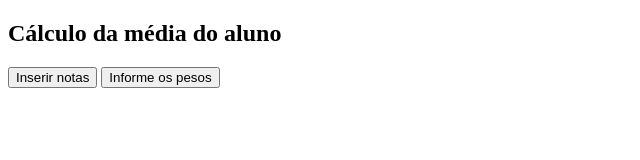
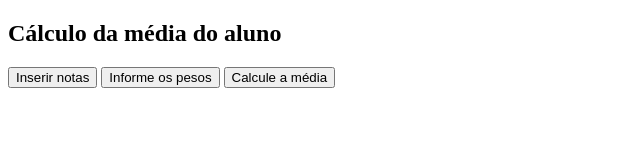
Before and after one commit to alexklenio/fap2024, a website: page Logica/aula06/Javascript.html in a window 1280 px wide. Shown: the whole page, without its empty margins (0-640 px from the left). Drawn offline with Linux system fonts and the light colour scheme.

Commit message:
Update Javascript.html

```diff
--- a/Logica/aula06/Javascript.html
+++ b/Logica/aula06/Javascript.html
@@ -29,6 +29,18 @@ function inserirNotas(){
     //document.write(notas)
 }
 
+function getMedia() {
+  let mediaPonderada = 0;
+  let somaNotasPonderadas = 0;
+  let somaPesos = 0;
+
+  for (let i = 0; i < notas.length; i++) {
+    somaNotasPonderadas += notas[i] * pesos[i];
+    somaPesos += pesos[i];
+  }
+
+  mediaPonderada = somaNotasPonderadas / somaPesos;
+}
 
 </script>
 </head>
@@ -38,6 +50,7 @@ function inserirNotas(){
 <h2>Cálculo da média do aluno</h2>
 <input type="button" onclick="inserirNotas()" value="Inserir notas" />
 <input type="button" onclick="getPeso()" value="Informe os pesos" />
+<input type="button" onclick="getMedia()" value="Calcule a média" />
 
 </body>
 </html></div>
```
